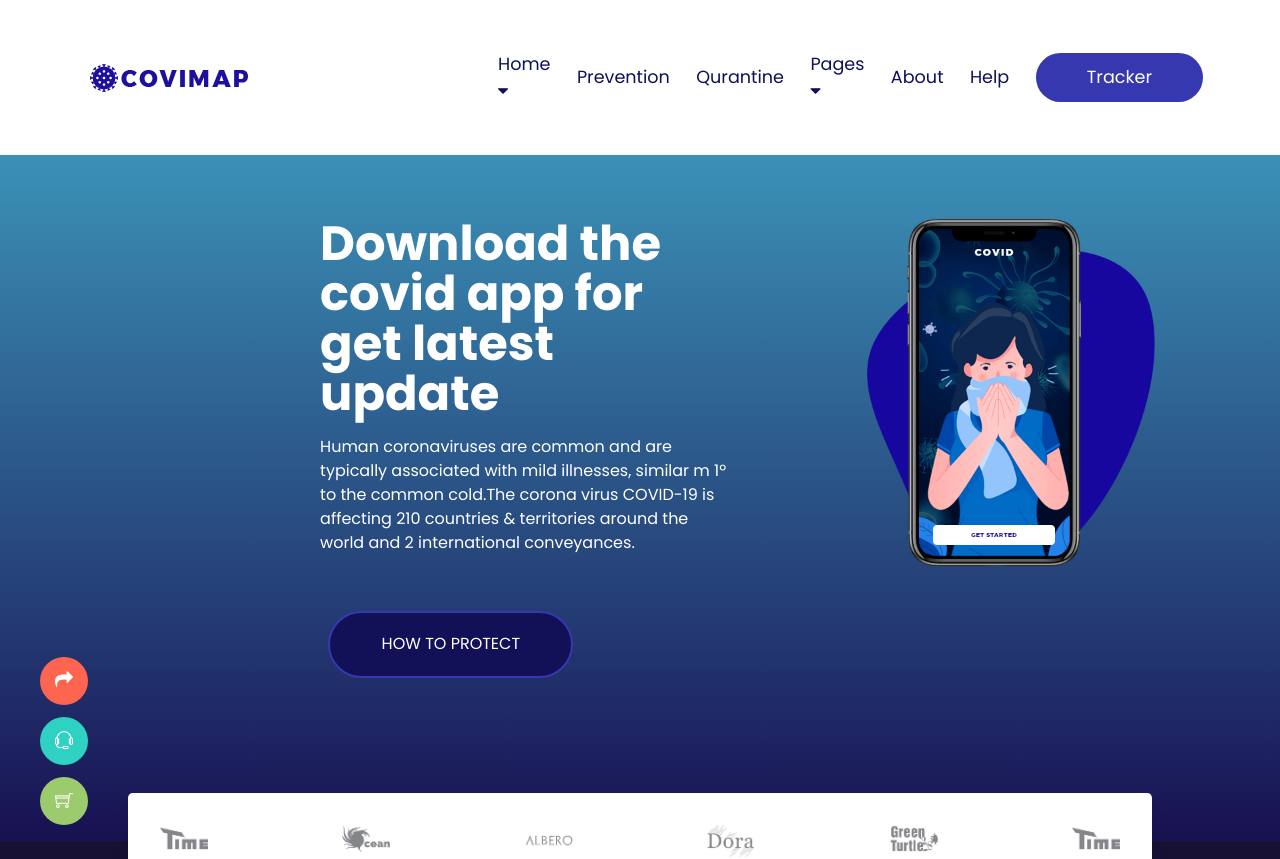
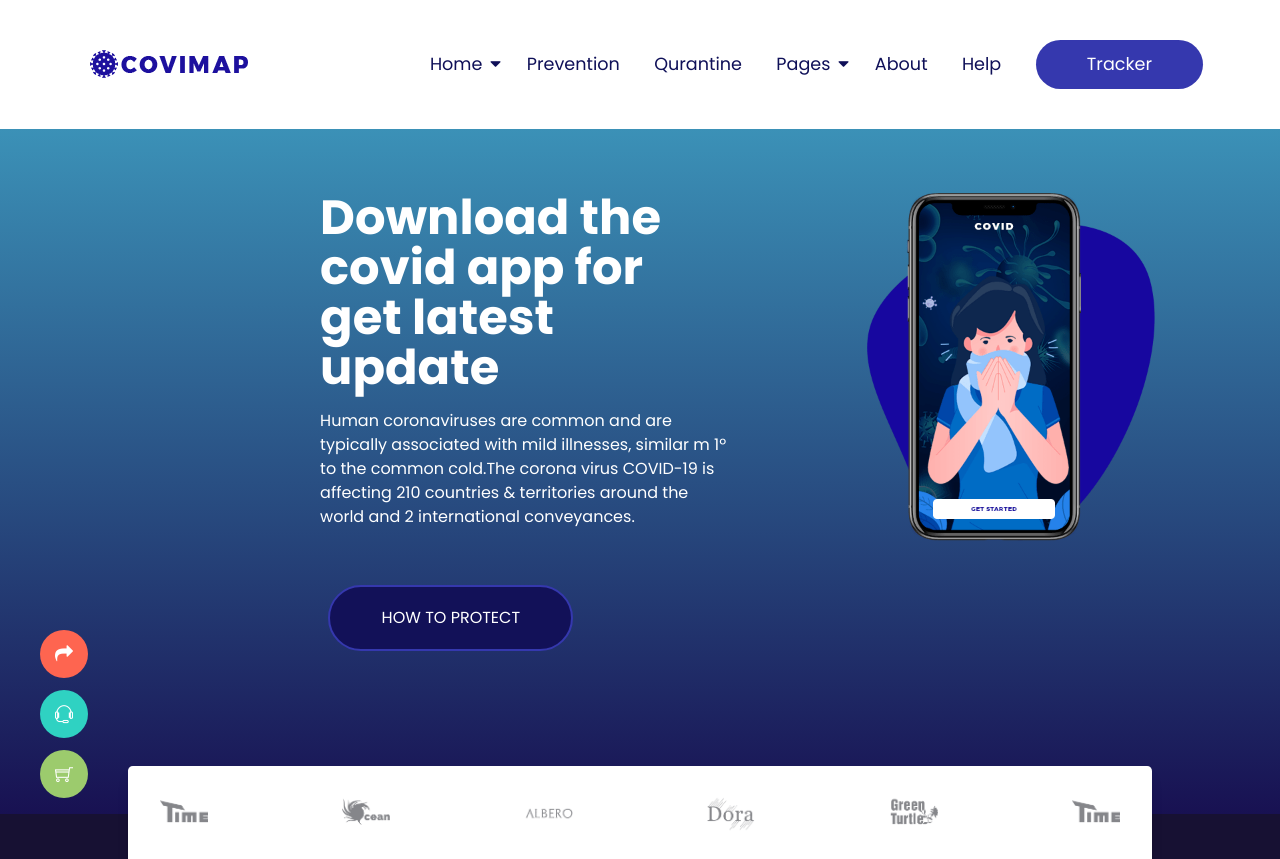
Before and after one commit to BSN-Asumiko/COVID-Tracker, a React (Vite) app: page / in a window 1280 px wide. Shown: the top 859 px of the page. Built offline with nearby package versions, Linux system fonts and the light colour scheme.

Commit message:
revised es-lint comment

```diff
--- a/src/components/hompage/navbar/Navbar.jsx
+++ b/src/components/hompage/navbar/Navbar.jsx
@@ -24,7 +24,7 @@ const Navbar = () => {
                     <span className="icon" >&#xE6C3;</span>
                 </button>
             </div>
-                <ul className={`${isOpen ? 'block' : 'hidden'} absolute px-[6cqw] py-[2em] ml:static text-left bg-[color:var(--col-body)] ml:flex ml:flex-row mt-4 ml:mt-0 items-center gap-[1.5em]`}>
+                <ul className={`${isOpen ? 'block' : 'hidden'} absolute pr-[6cqw] py-[2em] ml:static text-left bg-[color:var(--col-body)] ml:flex ml:flex-row mt-4 ml:mt-0 items-center gap-[1.5em]`}>
                     <NavItem content = "Home" icon="&#xf0d7;"/>
                     <NavItem content = "Prevention"/>
                     <NavItem content = "Qurantine"/>
--- a/src/components/hompage/navbar/navItem/navItem.jsx
+++ b/src/components/hompage/navbar/navItem/navItem.jsx
@@ -2,7 +2,7 @@
 const NavItem = ({content, icon}) => {
     return (
         <>
-            <li className="text-[color:var(--col-dark-blue)] hover:cursor-pointer">{content} <span className="icon-f">{icon}</span></li>
+            <li className="text-[color:var(--col-dark-blue)] hover:cursor-pointer flex gap-2">{content} <span className="icon-f">{icon}</span></li>
         </>
     )
 }
--- a/src/components/tracker/worldWideData/WorldWideData.jsx
+++ b/src/components/tracker/worldWideData/WorldWideData.jsx
@@ -16,31 +16,31 @@ const WorldWideData = () => {
                     <WorldWideItem
                         title="Total Confirmed:"
                         value={worldData.cases}
-                        imageSrc="\public\assets\images\icons\covid-defult.svg"
+                        imageSrc="\assets\images\icons\covid-defult.svg"
                         key="total-confirmed"
                     />
                     <WorldWideItem
                         title="Total Recovered:"
                         value={worldData.recovered}
-                        imageSrc="\public\assets\images\icons\covid-green.svg"
+                        imageSrc="\assets\images\icons\covid-green.svg"
                         key="total-recovered"
                     />
                     <WorldWideItem
                         title="Total Deaths:"
                         value={worldData.deaths}
-                        imageSrc="\public\assets\images\icons\covid-orange.svg"
+                        imageSrc="\assets\images\icons\covid-orange.svg"
                         key="total-deaths"
                     />
                     <WorldWideItem
                         title="New Deaths:"
                         value={worldData.todayDeaths}
-                        imageSrc="\public\assets\images\icons\covid-red.svg"
+                        imageSrc="\assets\images\icons\covid-red.svg"
                         key="new-deaths"
                     />
                     <WorldWideItem
                         title="Help Line No."
                         value={198}
-                        imageSrc="\public\assets\images\icons\telephone.svg"
+                        imageSrc="\assets\images\icons\telephone.svg"
                         key="help-line"
                     />
                 </ul>)
```
